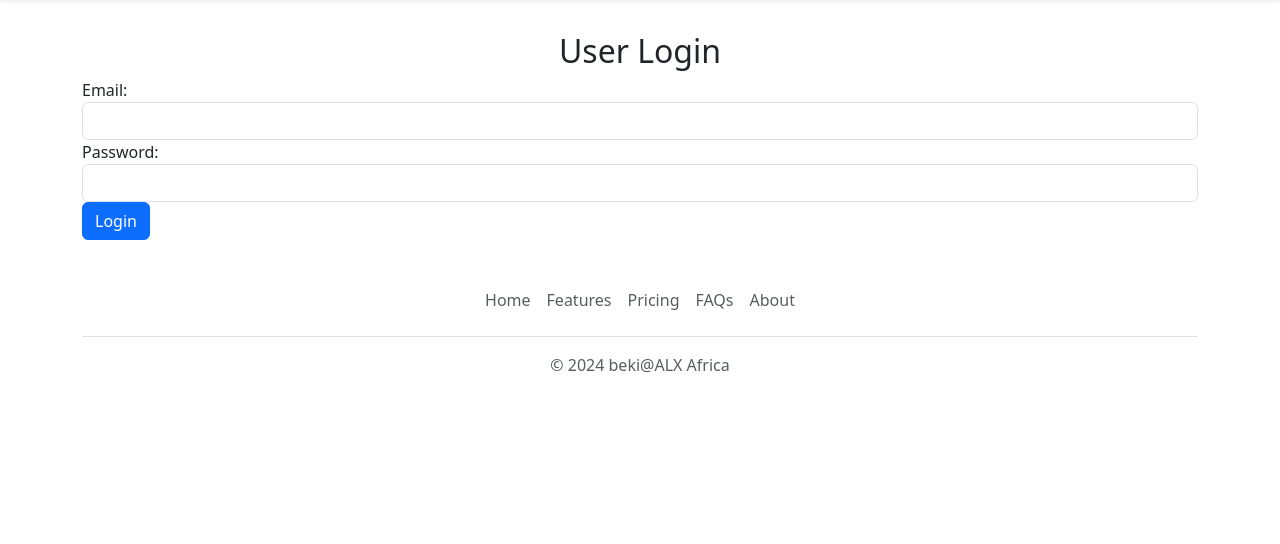
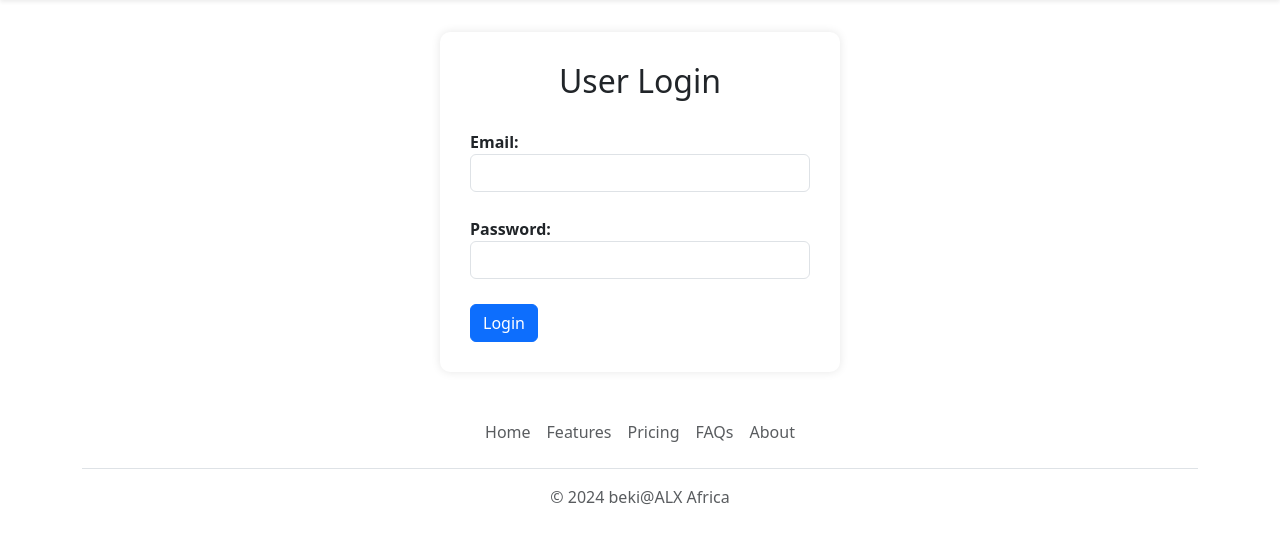
Before and after one commit to bekiyeromm/online-job-application, a Flask app: page /mem_login in a window 1280 px wide. Shown: the part 72-616 px from the top of the page. Run offline with Flask 3, Linux system fonts and the light colour scheme.

Commit message:
external css modified

```diff
--- a/templates/mem-login.html
+++ b/templates/mem-login.html
@@ -1,13 +1,13 @@
 <!DOCTYPE html>
 <html lang="en">
 <head>
-    <link rel="stylesheet" href="../static/styles/form.css">
+    <link rel="stylesheet" href="../static/styles/login.css">
     <title>User Login</title>
     {% include 'bootstrap.html' %}
 </head>
 <body>
     {% include 'navbar.html' %}
-    <div class="container mt-4 mb-4">
+    <div class="login-container mt-4 mb-4">
         <h2 class="text-center">User Login</h2>
         <form action="{{ url_for('mem_login') }}" method="post" class="login-form">
             <div class="form-group">
```
